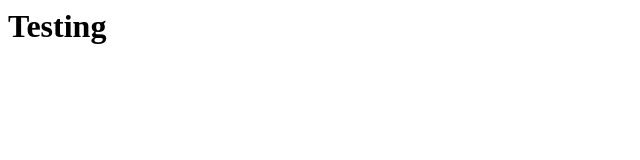
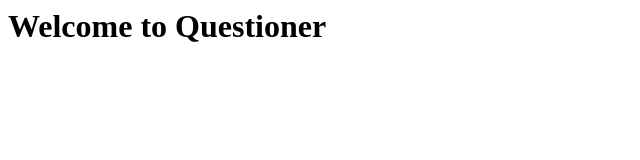
Before and after one commit to OvieMudi/Questioner__, a plain HTML site: page index.html in a window 1280 px wide. Shown: the whole page, without its empty margins (0-640 px from the left). Drawn offline with Linux system fonts and the light colour scheme.

Commit message:
Update index.html

```diff
--- a/index.html
+++ b/index.html
@@ -1 +1 @@
-<h1>Testing</h1>
+<h1>Welcome to Questioner</h1>
```
